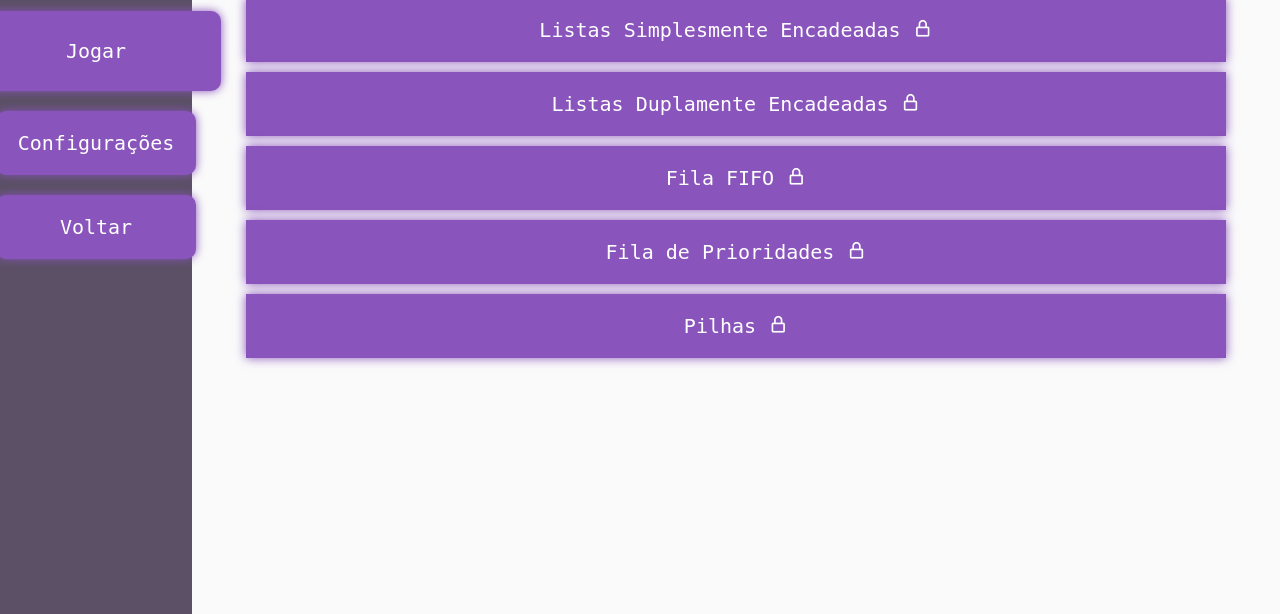
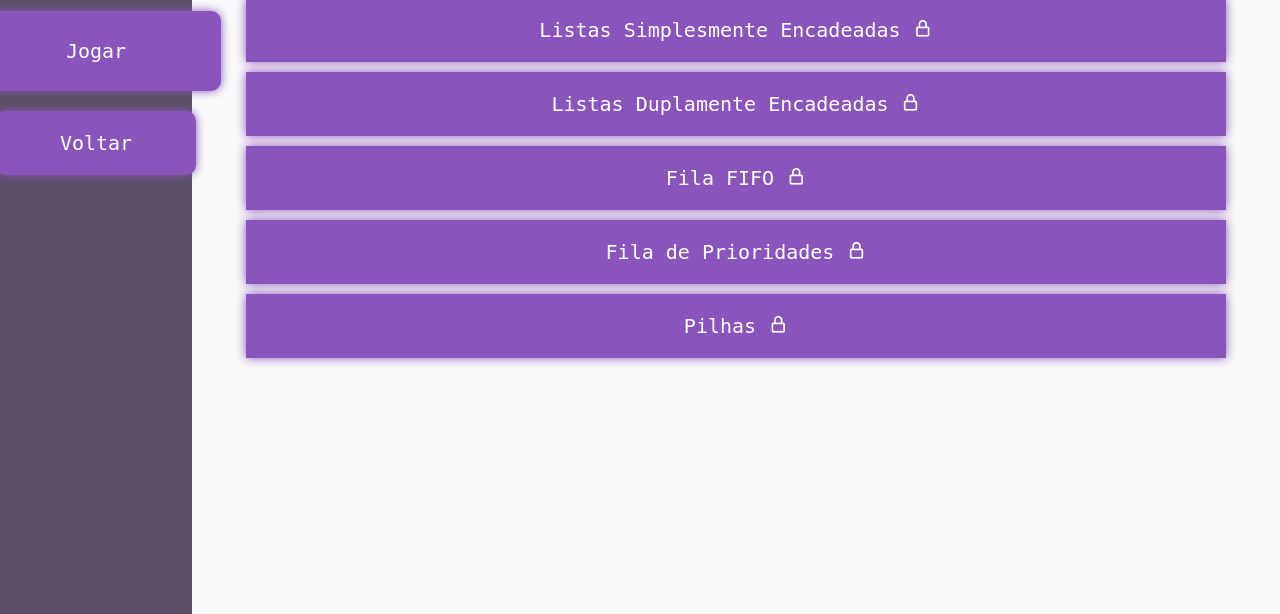
Before and after one commit to M3NT0Sz/CodeStruct, a PHP site: page /view/trilha.php in a window 1280 px wide. Shown: the part 186-800 px from the top of the page. Run offline with PHP 8.4, Linux system fonts and the light colour scheme; the visitor is signed in with stand-in values (Sample User, id 1).

Commit message:
tirado botao

```diff
--- a/view/jornada.php
+++ b/view/jornada.php
@@ -22,7 +22,7 @@ $controlador = new Controller();
             </section>
             <section class="configuracaoJogo">
                 <a href="./trilha.php"><button class="JogarBtn">Jogar</button></a>
-                <a href="../index.php"><button>Configurações</button></a>
+
                 <a href="../index.php"><button>Voltar</button></a>
             </section>
         </nav>
--- a/view/trilha.php
+++ b/view/trilha.php
@@ -23,7 +23,7 @@ $controlador = new Controller();
             </section>
             <section class="configuracaoJogo">
                 <a href="../index.php"><button class="JogarBtn">Jogar</button></a>
-                <a href="../index.php"><button>Configurações</button></a>
+
                 <a href="../index.php"><button>Voltar</button></a>
             </section>
         </nav>
```
